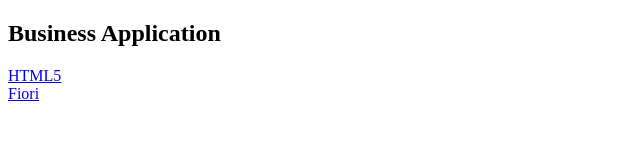
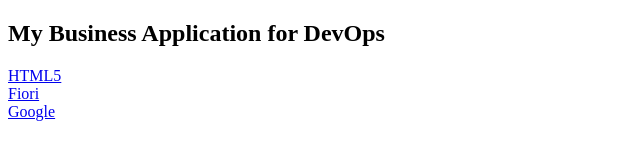
Before and after one commit to Malday/DevOpsBTP, a website: page app/resources/index.html in a window 1280 px wide. Shown: the whole page, without its empty margins (0-640 px from the left). Drawn offline with Linux system fonts and the light colour scheme.

Commit message:
Update Title

```diff
--- a/app/resources/index.html
+++ b/app/resources/index.html
@@ -8,9 +8,10 @@
 </head>
 
 <body>
-    <h2>Business Application</h2>
+    <h2>My Business Application for DevOps</h2>
     <a href="html5/webapp/index.html">HTML5</a><br />
     <a href="fiori/webapp/index-standalone.html">Fiori</a><br />
+    <a href="www.google.com">Google</a><br />
 </body>
 
 </html>
```
